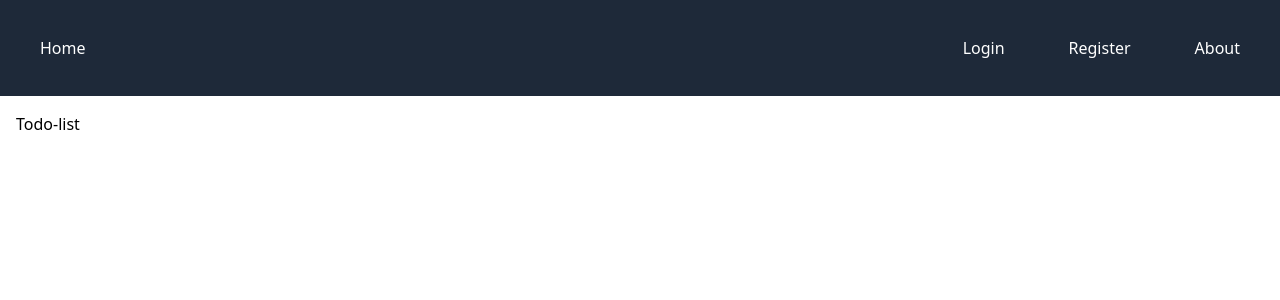
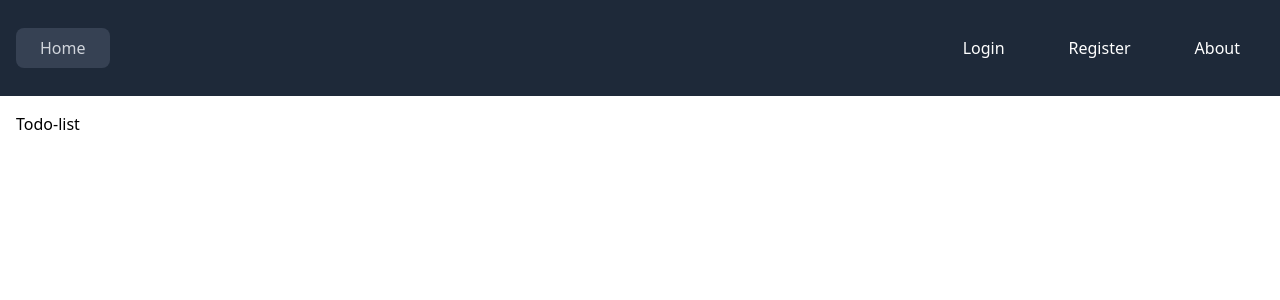
Before and after one commit to fwrw/literate-chainsaw, a React (Vite) app in the folder frontend/: page / in a window 1280 px wide. Shown: the top 300 px of the page. Built offline with nearby package versions, Linux system fonts and the light colour scheme; no server answers.

Commit message:
feat: active page system

```diff
--- a/frontend/src/components/Layout/Layout.tsx
+++ b/frontend/src/components/Layout/Layout.tsx
@@ -1,4 +1,5 @@
 import { ReactNode } from 'react';
+import { useLocation } from 'react-router-dom';
 import NavButton from '../NavButton/NavButton';
 
 interface LayoutProps {
@@ -6,29 +7,37 @@ interface LayoutProps {
 }
 
 const Layout: React.FC<LayoutProps> = ({ children }) => {
+  const location = useLocation();
+
   return (
     <div>
       <nav className="bg-gray-800 p-4 h-24 flex items-center justify-between">
-      <ul className="flex space-x-4">
+        <ul className="flex space-x-4">
           <li>
-            <NavButton to="/">Home</NavButton>
+            <NavButton active={location.pathname === '/'} to="/">
+              Home
+            </NavButton>
           </li>
         </ul>
         <ul className="flex space-x-4">
           <li>
-            <NavButton to="/login">Login</NavButton>
+            <NavButton active={location.pathname === '/login'} to="/login">
+              Login
+            </NavButton>
           </li>
           <li>
-            <NavButton to="/register">Register</NavButton>
+            <NavButton active={location.pathname === '/register'} to="/register">
+              Register
+            </NavButton>
           </li>
           <li>
-            <NavButton to="/about">About</NavButton>
+            <NavButton active={location.pathname === '/about'} to="/about">
+              About
+            </NavButton>
           </li>
         </ul>
       </nav>
-      <main className="p-4">
-        {children}
-      </main>
+      <main className="p-4">{children}</main>
     </div>
   );
 };
--- a/frontend/src/components/NavButton/NavButton.tsx
+++ b/frontend/src/components/NavButton/NavButton.tsx
@@ -1,15 +1,26 @@
 import { Link } from "react-router-dom";
 
 interface NavButtonProps {
+  active: boolean;
   to: string;
   children: string;
 }
 
-const NavButton: React.FC<NavButtonProps> = ({ to, children }) => {
+const NavButton: React.FC<NavButtonProps> = ({ active, to, children }) => {
   return (
     <Link to={to} className="relative group inline-block px-6 py-2">
-      <span className="absolute inset-0 rounded-lg bg-gray-600 opacity-0 group-hover:opacity-50 transition-opacity duration-300"></span>
-      <span className="relative text-white group-hover:text-gray-400">
+      <span
+        className={`absolute inset-0 rounded-lg ${
+          active ? "bg-gray-700" : "bg-gray-600"
+        } transition-opacity duration-300 ${
+          active ? "opacity-100" : "opacity-0 group-hover:opacity-100"
+        }`}
+      ></span>
+      <span
+        className={`relative ${
+          active ? "text-gray-300" : "text-white"
+        } group-hover:text-gray-400`}
+      >
         {children}
       </span>
     </Link>
--- a/frontend/src/pages/Register.tsx
+++ b/frontend/src/pages/Register.tsx
@@ -1,5 +1,6 @@
 import { useState } from 'react';
 import api from '../services/api';
+import { Layout } from '../components';
 
 const Register = () => {
   const [username, setUsername] = useState('');
@@ -16,7 +17,8 @@ const Register = () => {
   };
 
   return (
-    <div>
+    <Layout>
+<div>
       <h1>Register</h1>
       <form onSubmit={handleRegister}>
         <input
@@ -34,6 +36,8 @@ const Register = () => {
         <button type="submit">Register</button>
       </form>
     </div>
+    </Layout>
+
   );
 };
 
```
